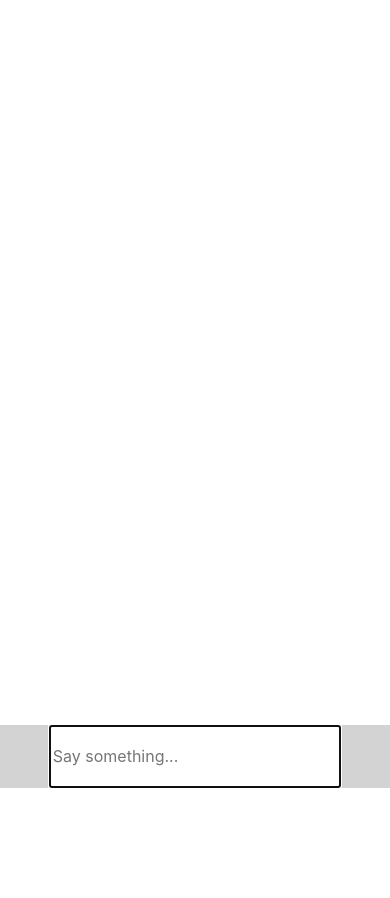
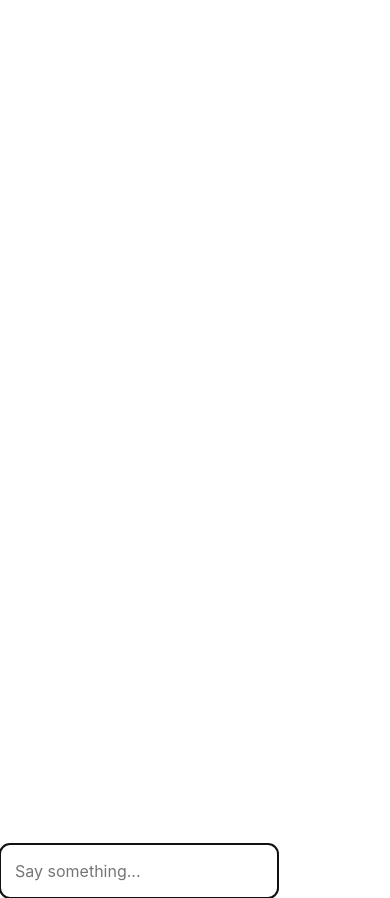
Before and after one commit to fabienbrocklesby/Simple-Vanilla-JS-Chatbot, a website: page index.html in a window 390 px wide. Shown: the part 56-954 px from the top of the page. Before the commit the page ends 844 px from the top, so only its background shows below. Drawn offline with nearby package versions, Linux system fonts and the light colour scheme.

Commit message:
Update style.css

```diff
--- a/style.css
+++ b/style.css
@@ -18,31 +18,80 @@
 	  margin: 0;
   }
 
+  span {
+	  padding-right: 15px;
+	  padding-left: 15px;
+  }
+
   .container {
+	  display: flex;
+	justify-content: center;
+	  align-items: center;
+	  width: 100%;
+	  height: 100%;
+  }
+
+  .chat {
+	  height: 300px;
+	  width: 50vw;
+	  display: flex;
+	  flex-direction: column;
+	justify-content: center;
+	  align-items: center;
+  }
+
+  ::-webkit-input-placeholder {
+	  color: .711
+  }
+
+  input {
+	  border: 0;
+	  padding: 15px;
+	  margin-left: auto;
+	  border-radius: 10px;
   }
 
   .messages {
-	  margin-left: 0;
 	  display: flex;
 	  flex-direction: column;
 	  overflow: scroll;
-	  width:80vw;
+	  height: 90%;
+	  width: 100%;
 	  background-color: white;
+	  padding: 15px;
+	  margin: 15px;
+	  border-radius: 10px;
   }
 
-  .footer {
-	position: fixed;
-	left: 0;
-	bottom: 0;
-	width: 100%;
-	height: 7.5%;
-	background-color: lightgray;
-	color: white;
-	text-align: center;
- }
+  #bot {
+	  margin-left: auto;
+  }
+
+  .bot {
+	  font-family: Consolas, 'Courier New', Menlo, source-code-pro, Monaco,
+	  monospace;
+  }
+
+  .avatar {
+	  height: 25px;
+  }
+
+  .response {
+	  display: flex;
+	  align-items: center;
+	  margin: 1%;
+  }
 
 
- input {
-	 height: 100%;
-	 width: 75vw;
- }
+  /* Mobile */
+
+  @media only screen and (max-width: 980px) {
+	.container {
+		  flex-direction: column;
+		  justify-content: flex-start;
+	  }
+	  .chat {
+		  width: 75vw;
+		  margin: 10vw;
+	  }
+  }
```
